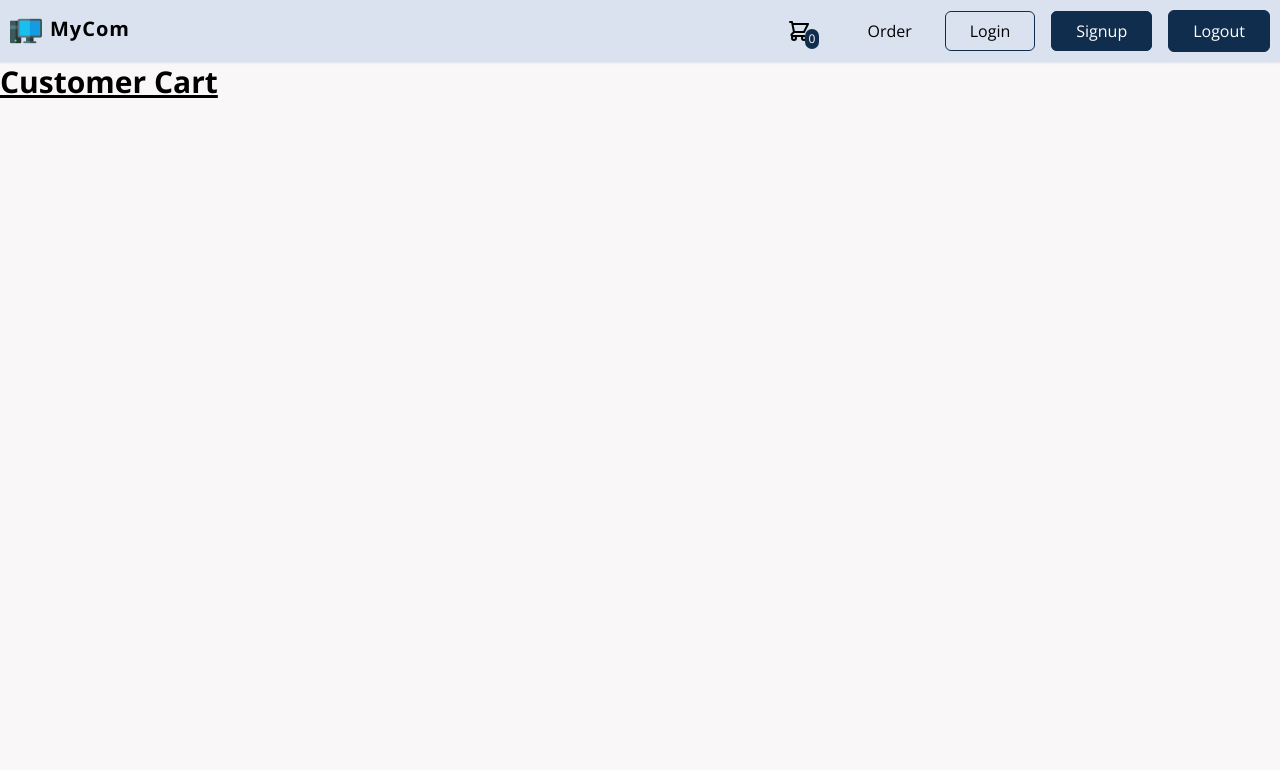
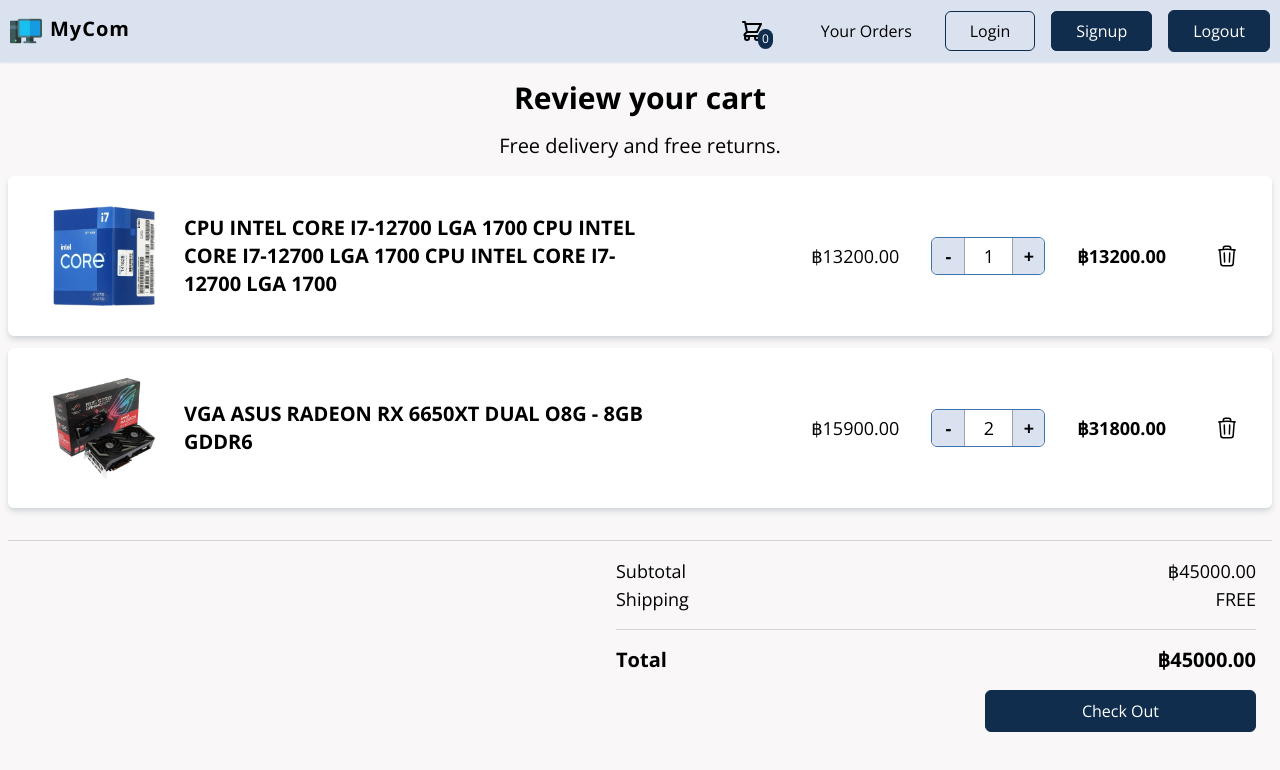
Before and after one commit to poonnawit/MyCom, a Vue app: page /cart in a window 1280 px wide. Shown: the top 770 px of the page. Built offline with nearby package versions, Linux system fonts and the light colour scheme.

Commit message:
Add Cart Page

```diff
--- a/src/components/layout/MainHeader.vue
+++ b/src/components/layout/MainHeader.vue
@@ -28,8 +28,8 @@
       <!-- toggler btn -->
       <ul class="hidden lg:flex space-x-4 items-center">
         <li>
-          <button class="btn-link pr-2">
-            <router-link to="/cart" class="flex items-center">
+          <router-link to="/cart">
+            <button class="btn-link flex items-center pr-2">
               <svg
                 xmlns="http://www.w3.org/2000/svg"
                 class="h-6 w-6"
@@ -51,13 +51,13 @@
                   >{{ itemsInCart }}</span
                 >
               </transition>
-            </router-link>
-          </button>
+            </button>
+          </router-link>
         </li>
         <li>
-          <button class="btn-link">
-            <router-link to="/orders">Order</router-link>
-          </button>
+          <router-link to="/orders">
+            <button class="btn-link">Your Orders</button>
+          </router-link>
         </li>
         <li>
           <router-link class="btn-alternative" to="/login">Login</router-link>
--- a/src/views/customer/CartPage.vue
+++ b/src/views/customer/CartPage.vue
@@ -1,5 +1,120 @@
-<script setup></script>
+<script setup>
+import { ref } from "@vue/reactivity";
+import { computed } from "@vue/runtime-core";
+
+const cartList = ref([
+  {
+    prodId: "p1",
+    title:
+      "CPU INTEL CORE I7-12700 LGA 1700 CPU INTEL CORE I7-12700 LGA 1700 CPU INTEL CORE I7-12700 LGA 1700",
+    price: 1320000,
+    quantity: 1,
+    imgSrc: "/img/A0141528OK_BIG_1.jpg",
+  },
+  {
+    prodId: "p2",
+    title: "VGA ASUS RADEON RX 6650XT DUAL O8G - 8GB GDDR6",
+    price: 1590000,
+    quantity: 2,
+    imgSrc: "/img/A0144243OK_BIG_1.jpg",
+  },
+]);
+
+const cartTotal = computed(() => {
+  return (
+    cartList.value.reduce((total, product) => {
+      return total + product.price * product.quantity;
+    }, 0) / 100
+  ).toFixed(2);
+});
+</script>
 
 <template>
-  <h1 class="text-3xl font-bold underline">Customer Cart</h1>
+  <div class="m-2 space-y-4">
+    <h1 class="text-center font-bold text-3xl my-4">Review your cart</h1>
+    <p class="text-center text-xl">Free delivery and free returns.</p>
+    <ul class="space-y-3 pb-8 border-b border-gray-300">
+      <li v-for="item in cartList" :key="item.prodId">
+        <article
+          class="md:flex md:justify-between md:items-center bg-white shadow-md shadow-gray-300 rounded-md"
+        >
+          <router-link
+            :to="`/products/${item.prodId}`"
+            :title="item.title"
+            class="transition p-4 max-w-2xl inline-flex items-center hover:text-alternativebg"
+          >
+            <img :src="item.imgSrc" :alt="item.title" class="hidden mx-4 lg:block lg:h-32" />
+            <h2 class="font-bold text-xl line-clamp-3 m-0">{{ item.title }}</h2>
+          </router-link>
+          <div
+            class="flex flex-col md:flex-row items-center space-y-4 md:space-y-0 md:space-x-8 p-4"
+          >
+            <h3 class="text-lg">{{ "฿" + (item.price / 100).toFixed(2) }}</h3>
+            <div
+              class="flex justify-between text-center text-lg border w-fit border-alternativebg divide-x divide-gray-400 rounded-md"
+            >
+              <button
+                class="transition py-1 font-bold w-8 bg-alternative rounded-l-md select-none hover:bg-alternativebg hover:text-white"
+                @click="if (item.quantity > 1) item.quantity--;"
+              >
+                -
+              </button>
+              <span class="py-1 w-12 select-none">{{ item.quantity }}</span>
+              <button
+                class="transition py-1 font-bold w-8 bg-alternative rounded-r-md select-none hover:bg-alternativebg hover:text-white"
+                @click="if (item.quantity < 10) item.quantity++;"
+              >
+                +
+              </button>
+            </div>
+            <h3 class="font-bold text-lg">
+              {{ "฿" + ((item.price * item.quantity) / 100).toFixed(2) }}
+            </h3>
+            <button class="btn-link" @click="null">
+              <svg
+                xmlns="http://www.w3.org/2000/svg"
+                fill="none"
+                viewBox="0 0 24 24"
+                stroke-width="1.5"
+                stroke="currentColor"
+                class="w-6 h-6"
+              >
+                <path
+                  stroke-linecap="round"
+                  stroke-linejoin="round"
+                  d="M14.74 9l-.346 9m-4.788 0L9.26 9m9.968-3.21c.342.052.682.107 1.022.166m-1.022-.165L18.16 19.673a2.25 2.25 0 01-2.244 2.077H8.084a2.25 2.25 0 01-2.244-2.077L4.772 5.79m14.456 0a48.108 48.108 0 00-3.478-.397m-12 .562c.34-.059.68-.114 1.022-.165m0 0a48.11 48.11 0 013.478-.397m7.5 0v-.916c0-1.18-.91-2.164-2.09-2.201a51.964 51.964 0 00-3.32 0c-1.18.037-2.09 1.022-2.09 2.201v.916m7.5 0a48.667 48.667 0 00-7.5 0"
+                />
+              </svg>
+            </button>
+          </div>
+        </article>
+      </li>
+    </ul>
+    <div class="md:ml-auto md:mr-4 md:w-[40rem] text-lg">
+      <div class="flex justify-between">
+        <div>Subtotal</div>
+        <div>{{ "฿" + cartTotal }}</div>
+      </div>
+      <div class="flex justify-between">
+        <div>Shipping</div>
+        <div>FREE</div>
+      </div>
+      <div class="flex justify-between pt-4 mt-4 border-t border-gray-300 font-bold text-xl">
+        <div>Total</div>
+        <div>{{ "฿" + cartTotal }}</div>
+      </div>
+    </div>
+    <div class="text-center md:text-right md:ml-auto md:mr-4 md:w-[40rem]">
+      <div>
+        <button class="btn-primary px-24">Check Out</button>
+      </div>
+      <!-- <div class="space-y-4">
+        <p>Please login or signup before check out.</p>
+        <div class="space-y-4 md:space-y-0 md:space-x-4">
+          <button class="btn-alternative w-full md:w-fit">Login</button>
+          <button class="btn-primary w-full md:w-fit">Signup</button>
+        </div>
+      </div> -->
+    </div>
+  </div>
 </template>
--- a/src/views/customer/ProductDetails.vue
+++ b/src/views/customer/ProductDetails.vue
@@ -1,4 +1,8 @@
-<script setup></script>
+<script setup>
+import { ref } from "@vue/reactivity";
+
+const productQuantity = ref(1);
+</script>
 
 <template>
   <section class="m-3 space-y-4">
@@ -14,12 +18,14 @@
         >
           <button
             class="transition py-1 font-bold w-8 bg-alternative rounded-l-md hover:bg-alternativebg hover:text-white"
+            @click="if (productQuantity > 1) productQuantity--;"
           >
             -
           </button>
-          <span class="py-1 w-12">1</span>
+          <span class="py-1 w-12">{{ productQuantity }}</span>
           <button
             class="transition py-1 font-bold w-8 bg-alternative rounded-r-md hover:bg-alternativebg hover:text-white"
+            @click="if (productQuantity < 10) productQuantity++;"
           >
             +
           </button>
--- a/src/views/customer/ProductsList.vue
+++ b/src/views/customer/ProductsList.vue
@@ -92,6 +92,8 @@
   },
 ];
 
+const categoryTitle = ref("Laptop");
+
 const productsViewMode = ref("grid");
 </script>
 
@@ -100,7 +102,7 @@
     <SidebarCategory></SidebarCategory>
     <section class="w-full mx-2">
       <div class="flex justify-between my-7">
-        <h1 class="text-center font-bold text-2xl">Products List</h1>
+        <h1 class="text-center font-bold text-2xl">{{ categoryTitle }}</h1>
         <ul class="flex items-center w-fit border border-primary rounded-md">
           <li class="flex">
             <input
@@ -114,6 +116,7 @@
             />
             <label
               for="grid"
+              title="Grid view"
               class="transition px-2 py-1 rounded-l-md cursor-pointer hover:bg-alternative peer-checked:bg-alternativebg peer-checked:text-white"
               ><svg
                 xmlns="http://www.w3.org/2000/svg"
@@ -142,6 +145,7 @@
             />
             <label
               for="list"
+              title="List view"
               class="transition px-2 py-1 rounded-r-md cursor-pointer hover:bg-alternative peer-checked:bg-alternativebg peer-checked:text-white"
               ><svg
                 xmlns="http://www.w3.org/2000/svg"
```
